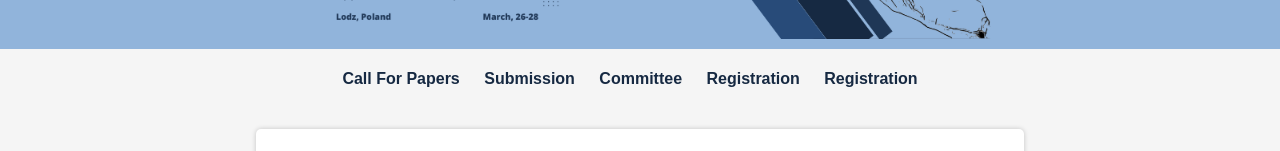
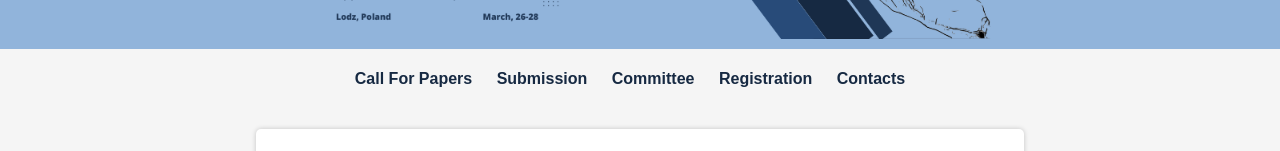
Before and after one commit to aim-abia24/aim-abia24.github.io, a plain HTML site: page index.html in a window 1280 px wide. Shown: the part 131-282 px from the top of the page. Drawn offline with Linux system fonts and the light colour scheme.

Commit message:
Fix Menu

```diff
--- a/index.html
+++ b/index.html
@@ -114,7 +114,7 @@
                 <li><a href="#submission">Submission</a></li>
                 <li><a href="#committees">Committee</a></li>
                 <li><a href="#registration">Registration</a></li>
-                <li><a href="#contacts">Registration</a></li>
+                <li><a href="#contacts">Contacts</a></li>
             </ul>
         </nav>
     </div>
```
